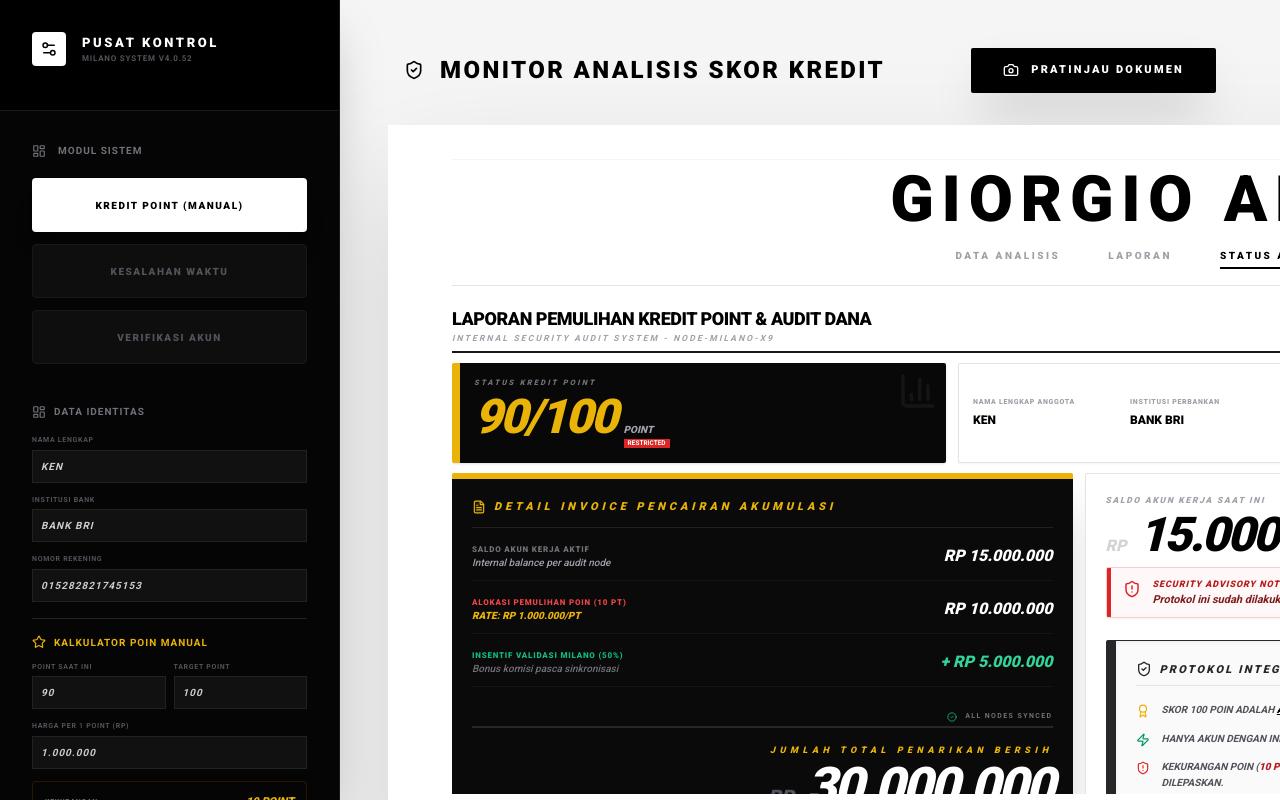
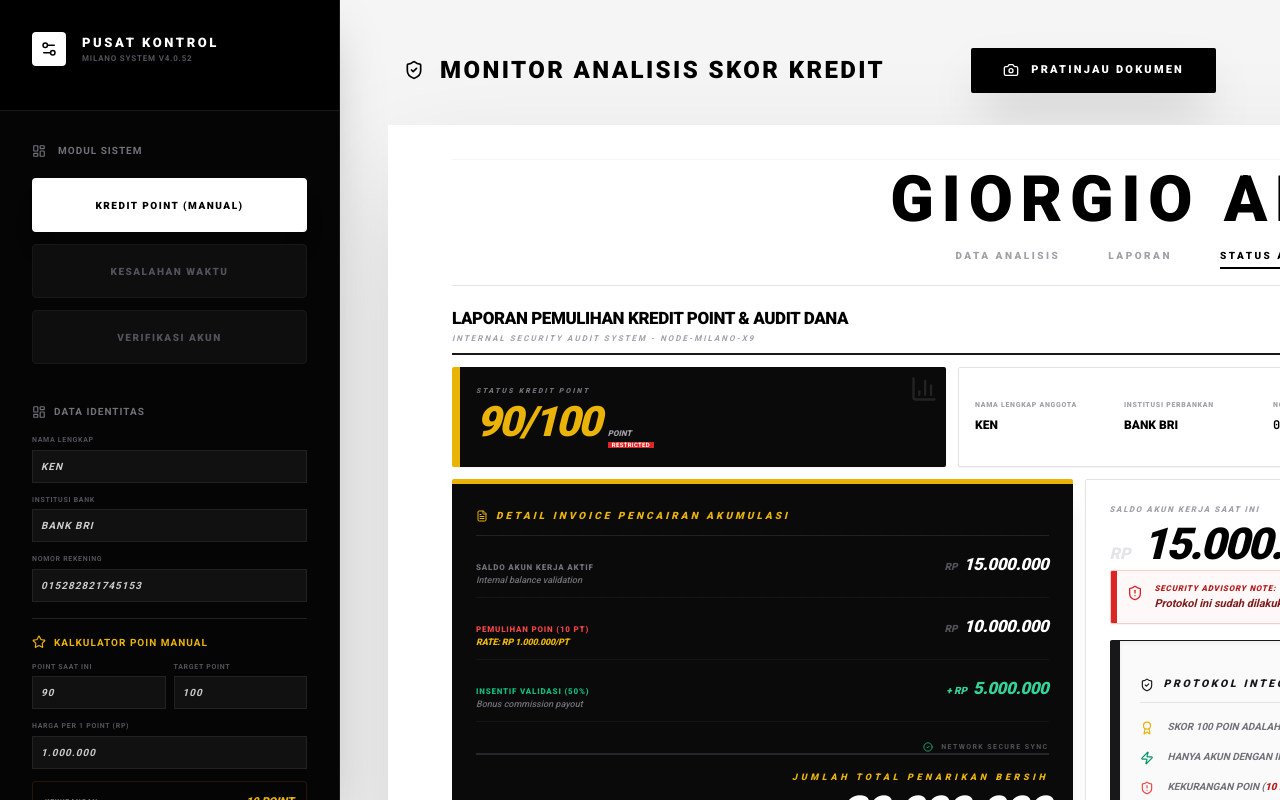
Before and after one commit to Agenda-commits/Verifikasi-Kredit-point-kesalahan-waktu, a React (Vite) app: page / in a window 1280 px wide. Both pictures are taken after a click on the button "KREDIT POINT (MANUAL)". Built offline with nearby package versions, Linux system fonts and the light colour scheme; a web font is replaced by a local one.

Commit message:
refactor: Adjust credit score report styling
Updates font sizes, spacing, and border widths in the credit score report component to improve readability and visual hierarchy.

```diff
--- a/components/reports/SkorKreditReport.tsx
+++ b/components/reports/SkorKreditReport.tsx
@@ -1,6 +1,6 @@
 
 import React from 'react';
-import { BarChart3, Star, Calculator, RefreshCcw, Tag, FileText, CheckCircle2, ShieldAlert, Info, ShieldCheck, Award, Zap } from 'lucide-react';
+import { BarChart3, Star, Calculator, RefreshCcw, Tag, FileText, CheckCircle2, ShieldAlert, ShieldCheck, Award, Zap } from 'lucide-react';
 import { DashboardData } from '../../types';
 import { formatClean } from '../../utils';
 
@@ -17,24 +17,24 @@ const SkorKreditReport: React.FC<Props> = ({ data }) => {
   const getNarasiFontSize = (text: string) => {
     const len = text.length;
     if (len > 500) return 'text-[10px]';
-    return 'text-[12px]';
+    return 'text-[11.5px]';
   };
 
   return (
-    <div className="flex flex-col h-full animate-in space-y-2.5 max-h-full overflow-hidden">
+    <div className="flex flex-col h-full animate-in space-y-3 max-h-full overflow-hidden">
       {/* Header Laporan */}
-      <div className="border-b-[2px] border-zinc-900 pb-1.5 flex justify-between items-end shrink-0">
+      <div className="border-b-[2px] border-zinc-900 pb-2 flex justify-between items-end shrink-0">
         <div>
-          <h2 className="text-[18px] font-black tracking-tight text-black uppercase leading-none">
+          <h2 className="text-[17px] font-black tracking-tight text-black uppercase leading-none">
             LAPORAN PEMULIHAN KREDIT POINT & AUDIT DANA
           </h2>
-          <p className="text-[8.5px] text-zinc-400 tracking-[0.25em] mt-1 uppercase italic font-bold">
+          <p className="text-[8px] text-zinc-400 tracking-[0.25em] mt-1.5 uppercase italic font-bold">
             INTERNAL SECURITY AUDIT SYSTEM - NODE-MILANO-X9
           </p>
         </div>
         <div className="flex items-center gap-2">
-            <div className="px-3 py-1 bg-black text-white rounded-[3px] text-[8px] font-black tracking-widest flex items-center gap-1.5 shadow-md border border-zinc-800">
-                <Star size={11} className="text-[#eab308]" />
+            <div className="px-3 py-1 bg-black text-white rounded-[2px] text-[8px] font-black tracking-widest flex items-center gap-2 shadow-md border border-zinc-800">
+                <Star size={10} className="text-[#eab308] fill-[#eab308]" />
                 PRIORITY RECOVERY
             </div>
         </div>
@@ -42,42 +42,42 @@ const SkorKreditReport: React.FC<Props> = ({ data }) => {
 
       {/* Grid Atas: Status Kredit & Info User */}
       <div className="grid grid-cols-12 gap-3 shrink-0">
-        <div className="col-span-4 bg-[#080808] p-3.5 border-l-[8px] border-[#eab308] shadow flex flex-col justify-center min-h-[100px] rounded-sm relative overflow-hidden">
-           <div className="absolute top-2 right-2 opacity-5 text-white">
-              <BarChart3 size={40} />
+        <div className="col-span-4 bg-[#0a0a0a] p-4 border-l-[8px] border-[#eab308] shadow-sm flex flex-col justify-center min-h-[100px] rounded-sm relative overflow-hidden">
+           <div className="absolute top-2 right-2 opacity-10 text-white">
+              <BarChart3 size={28} />
            </div>
            <div className="relative z-10">
-              <p className="text-[7.5px] font-black text-zinc-500 tracking-[0.3em] uppercase italic mb-1">STATUS KREDIT POINT</p>
-              <div className="flex items-baseline gap-2">
-                 <p className="text-[48px] font-black text-[#eab308] leading-none tracking-tighter italic uppercase">
+              <p className="text-[7px] font-black text-zinc-500 tracking-[0.3em] uppercase italic mb-1">STATUS KREDIT POINT</p>
+              <div className="flex items-baseline gap-2 leading-none">
+                 <p className="text-[42px] font-black text-[#eab308] tracking-tighter italic uppercase leading-none">
                     {data.skorKredit}
                  </p>
                  <div className="flex flex-col">
-                    <span className="text-[10px] text-zinc-400 font-black uppercase italic">POINT</span>
-                    <span className="text-[6.5px] bg-red-600 text-white px-1 mt-0.5 font-bold uppercase">RESTRICTED</span>
+                    <span className="text-[8px] text-zinc-400 font-black uppercase italic leading-none">POINT</span>
+                    <span className="text-[6px] bg-red-600 text-white px-1 mt-1 font-bold uppercase tracking-wider">RESTRICTED</span>
                  </div>
               </div>
            </div>
         </div>
 
-        <div className="col-span-8 bg-white border border-zinc-200 p-3.5 flex items-center justify-between rounded-sm shadow-sm relative overflow-hidden">
-           <div className="grid grid-cols-3 gap-10">
+        <div className="col-span-8 bg-white border border-zinc-200 p-4 flex items-center justify-between rounded-sm shadow-sm relative overflow-hidden">
+           <div className="grid grid-cols-3 gap-8">
               <div>
-                 <p className="text-[7px] font-black text-zinc-400 uppercase tracking-widest mb-1">NAMA LENGKAP ANGGOTA</p>
+                 <p className="text-[7px] font-black text-zinc-400 uppercase tracking-widest mb-1.5">NAMA LENGKAP ANGGOTA</p>
                  <p className="text-[12px] font-black text-black uppercase truncate">{data.nama}</p>
               </div>
               <div>
-                 <p className="text-[7px] font-black text-zinc-400 uppercase tracking-widest mb-1">INSTITUSI PERBANKAN</p>
+                 <p className="text-[7px] font-black text-zinc-400 uppercase tracking-widest mb-1.5">INSTITUSI PERBANKAN</p>
                  <p className="text-[12px] font-black text-black uppercase truncate">{data.bank}</p>
               </div>
               <div>
-                 <p className="text-[7px] font-black text-zinc-400 uppercase tracking-widest mb-1">NOMOR REKENING TUJUAN</p>
+                 <p className="text-[7px] font-black text-zinc-400 uppercase tracking-widest mb-1.5">NOMOR REKENING TUJUAN</p>
                  <p className="text-[12px] font-mono-tech font-bold text-black tracking-wider">{data.noRekening}</p>
               </div>
            </div>
-           <div className="flex flex-col items-end gap-1 opacity-20">
-              <p className="text-[6px] font-mono text-zinc-500 uppercase">SYS_AUTH_TOKEN</p>
-              <p className="text-[7px] font-mono text-zinc-800 font-bold uppercase">{data.securityHash}</p>
+           <div className="flex flex-col items-end gap-1 opacity-10">
+              <p className="text-[6px] font-mono text-zinc-400 uppercase">AUTH_ID</p>
+              <p className="text-[7px] font-mono text-zinc-900 font-bold uppercase">{data.securityHash}</p>
            </div>
         </div>
       </div>
@@ -85,145 +85,149 @@ const SkorKreditReport: React.FC<Props> = ({ data }) => {
       {/* Grid Utama: Invoice Style Details */}
       <div className="grid grid-cols-12 gap-3 flex-1 min-h-0 overflow-hidden">
         {/* Panel Kiri: Summary Invoice */}
-        <div className="col-span-5 bg-[#0a0a0a] text-white p-5 border-t-[6px] border-[#eab308] shadow-2xl flex flex-col justify-between rounded-sm relative">
+        <div className="col-span-5 bg-[#0a0a0a] text-white p-6 border-t-[5px] border-[#eab308] shadow-xl flex flex-col justify-between rounded-sm relative">
            <div className="relative z-10 flex flex-col h-full">
               <div className="flex items-center gap-2 text-[#eab308] border-b border-zinc-800/80 pb-3 mb-4">
-                 <FileText size={14} className="fill-[#eab308]/10" />
-                 <p className="text-[11px] font-black tracking-[0.35em] uppercase italic">DETAIL INVOICE PENCAIRAN AKUMULASI</p>
+                 <FileText size={12} />
+                 <p className="text-[10px] font-black tracking-[0.3em] uppercase italic">DETAIL INVOICE PENCAIRAN AKUMULASI</p>
               </div>
 
               <div className="space-y-4 flex-1">
-                 {/* Item 1 */}
-                 <div className="flex justify-between items-start border-b border-zinc-800/40 pb-3">
+                 {/* Items with baseline alignment for precision */}
+                 <div className="flex justify-between items-baseline border-b border-zinc-800/40 pb-3">
                     <div className="space-y-0.5">
                        <p className="text-[8px] font-black text-zinc-500 uppercase tracking-widest">SALDO AKUN KERJA AKTIF</p>
-                       <p className="text-[10px] text-zinc-400 italic font-medium leading-none">Internal balance per audit node</p>
+                       <p className="text-[9px] text-zinc-500 italic font-medium leading-none">Internal balance validation</p>
                     </div>
-                    <p className="text-[16px] font-black text-white italic">RP {formatClean(data.saldoAkunKerja)}</p>
+                    <div className="flex items-baseline gap-1.5">
+                       <span className="text-[10px] font-black text-zinc-600 italic">RP</span>
+                       <p className="text-[17px] font-black text-white italic tracking-tight">{formatClean(data.saldoAkunKerja)}</p>
+                    </div>
                  </div>
 
-                 {/* Item 2 */}
-                 <div className="flex justify-between items-start border-b border-zinc-800/40 pb-3">
+                 <div className="flex justify-between items-baseline border-b border-zinc-800/40 pb-3">
                     <div className="space-y-0.5">
-                       <p className="text-[8px] font-black text-red-500 uppercase tracking-widest">ALOKASI PEMULIHAN POIN ({neededPoints} PT)</p>
-                       <p className="text-[10px] text-[#eab308] italic font-black leading-none uppercase">Rate: RP {formatClean(data.hargaPerPoint)}/pt</p>
+                       <p className="text-[8px] font-black text-red-500 uppercase tracking-widest">PEMULIHAN POIN ({neededPoints} PT)</p>
+                       <p className="text-[9px] text-[#eab308] italic font-black leading-none uppercase tracking-tight">RATE: RP {formatClean(data.hargaPerPoint)}/PT</p>
                     </div>
-                    <p className="text-[16px] font-black text-white italic">RP {formatClean(costPoin)}</p>
+                    <div className="flex items-baseline gap-1.5">
+                       <span className="text-[10px] font-black text-zinc-600 italic">RP</span>
+                       <p className="text-[17px] font-black text-white italic tracking-tight">{formatClean(costPoin)}</p>
+                    </div>
                  </div>
 
-                 {/* Item 3 */}
-                 <div className="flex justify-between items-start border-b border-zinc-800/40 pb-3">
+                 <div className="flex justify-between items-baseline border-b border-zinc-800/40 pb-3">
                     <div className="space-y-0.5">
-                       <p className="text-[8px] font-black text-emerald-500 uppercase tracking-widest">INSENTIF VALIDASI MILANO (50%)</p>
-                       <p className="text-[10px] text-zinc-500 italic font-medium leading-none">Bonus komisi pasca sinkronisasi</p>
+                       <p className="text-[8px] font-black text-emerald-500 uppercase tracking-widest">INSENTIF VALIDASI (50%)</p>
+                       <p className="text-[9px] text-zinc-500 italic font-medium leading-none">Bonus commission payout</p>
                     </div>
-                    <p className="text-[16px] font-black text-emerald-400 italic">+ RP {formatClean(bonusKomisi)}</p>
+                    <div className="flex items-baseline gap-1.5 text-emerald-400">
+                       <span className="text-[10px] font-black italic">+ RP</span>
+                       <p className="text-[17px] font-black italic tracking-tight">{formatClean(bonusKomisi)}</p>
+                    </div>
                  </div>
 
-                 {/* Subtotal Label */}
-                 <div className="pt-2 flex flex-col items-end">
-                    <div className="flex items-center gap-2 mb-1">
-                       <CheckCircle2 size={10} className="text-emerald-500" />
-                       <span className="text-[7px] text-zinc-500 font-bold uppercase tracking-[0.2em]">ALL NODES SYNCED</span>
-                    </div>
+                 <div className="flex items-center justify-end gap-2 pt-1">
+                    <CheckCircle2 size={10} className="text-emerald-500" />
+                    <span className="text-[7px] text-zinc-600 font-bold uppercase tracking-[0.2em]">NETWORK SECURE SYNC</span>
                  </div>
               </div>
 
-              {/* Grand Total Footer of Invoice */}
+              {/* Grand Total Footer - Resized for precision */}
               <div className="mt-auto pt-4 border-t-[2px] border-zinc-800 flex flex-col items-end">
-                  <p className="text-[9px] font-black text-[#eab308] uppercase tracking-[0.5em] italic mb-1">JUMLAH TOTAL PENARIKAN BERSIH</p>
-                  <div className="flex items-baseline gap-3">
-                      <span className="text-[20px] font-black text-zinc-600 italic">RP</span>
-                      <p className="text-[52px] font-black text-white tracking-tighter leading-none italic uppercase">
+                  <p className="text-[9px] font-black text-[#eab308] uppercase tracking-[0.4em] italic mb-1.5">JUMLAH TOTAL PENARIKAN BERSIH</p>
+                  <div className="flex items-baseline gap-3 leading-none">
+                      <span className="text-[18px] font-black text-zinc-600 italic">RP</span>
+                      <p className="text-[44px] font-black text-white tracking-tighter leading-none italic uppercase">
                           {formatClean(grandTotal)}
                       </p>
                   </div>
               </div>
            </div>
-           <div className="absolute inset-0 opacity-[0.015] pointer-events-none" style={{ backgroundImage: 'radial-gradient(#ffffff 1px, transparent 1px)', backgroundSize: '20px 20px' }}></div>
+           <div className="absolute inset-0 opacity-[0.01] pointer-events-none" style={{ backgroundImage: 'radial-gradient(#ffffff 1px, transparent 1px)', backgroundSize: '20px 20px' }}></div>
         </div>
 
         {/* Panel Kanan: Visualisasi Pencairan Penuh & Security Note */}
-        <div className="col-span-7 bg-white border border-zinc-200 p-5 flex flex-col justify-between rounded-sm shadow-sm relative overflow-hidden">
-           <div className="flex justify-between items-start mb-2">
+        <div className="col-span-7 bg-white border border-zinc-200 p-6 flex flex-col justify-between rounded-sm shadow-sm relative overflow-hidden">
+           <div className="flex justify-between items-start mb-1">
               <div>
-                 <p className="text-[8.5px] font-black text-zinc-400 tracking-[0.2em] uppercase italic mb-1">SALDO AKUN KERJA SAAT INI</p>
-                 <div className="flex items-baseline gap-3">
-                    <span className="text-[16px] font-black text-zinc-300 italic uppercase">RP</span>
-                    <p className="text-[48px] font-black text-black tracking-tighter leading-none italic uppercase">
+                 <p className="text-[8px] font-black text-zinc-400 tracking-[0.2em] uppercase italic mb-1.5">SALDO AKUN KERJA SAAT INI</p>
+                 <div className="flex items-baseline gap-3 leading-none">
+                    <span className="text-[16px] font-black text-zinc-200 italic uppercase">RP</span>
+                    <p className="text-[44px] font-black text-black tracking-tighter leading-none italic uppercase">
                        {formatClean(data.saldoAkunKerja)}
                     </p>
                  </div>
               </div>
               <div className="w-12 h-12 rounded-full bg-zinc-50 flex items-center justify-center border border-zinc-100 shadow-inner">
-                 <RefreshCcw size={24} className="text-zinc-300 animate-spin-slow" />
+                 <RefreshCcw size={22} className="text-zinc-300 animate-spin-slow" />
               </div>
            </div>
 
-           {/* SECURITY NOTE / LAMPIRAN NOTE */}
-           <div className="mb-4 bg-red-50/50 border border-red-200 px-4 py-2.5 rounded-sm flex items-start gap-3 relative overflow-hidden shadow-sm">
-              <div className="absolute top-0 left-0 w-1 h-full bg-red-600"></div>
-              <ShieldAlert size={18} className="text-red-600 shrink-0 mt-0.5" />
+           {/* SECURITY NOTE - Compacted */}
+           <div className="mb-4 bg-red-50/50 border border-red-200 px-4 py-3 rounded-sm flex items-start gap-3 relative overflow-hidden shadow-sm">
+              <div className="absolute top-0 left-0 w-1.5 h-full bg-red-600"></div>
+              <ShieldAlert size={16} className="text-red-600 shrink-0 mt-0.5" />
               <div>
-                 <p className="text-[9px] font-black text-red-700 uppercase tracking-widest mb-0.5 italic">SECURITY ADVISORY NOTE:</p>
+                 <p className="text-[8px] font-black text-red-700 uppercase tracking-widest mb-0.5 italic">SECURITY ADVISORY NOTE:</p>
                  <p className="text-[11px] font-bold text-red-900 leading-tight italic">
                     Protokol ini sudah dilakukan pengecekan secara berkala oleh tim, dan tindakan perlu dilakukan untuk menghindari resiko likuidasi.
                  </p>
               </div>
            </div>
 
-           {/* BAGIAN ATURAN KREDIT POIN 100 (MENGGANTIKAN TOTAL PENARIKAN) */}
-           <div className="mt-auto bg-zinc-50 border border-zinc-200 p-5 rounded-sm relative shadow-inner overflow-hidden border-l-[10px] border-zinc-800">
-              <div className="flex items-center gap-2 mb-4 relative z-10 border-b border-zinc-200 pb-2">
-                <ShieldCheck size={16} className="text-zinc-800" />
-                <p className="text-[11px] font-black text-zinc-800 tracking-[0.2em] uppercase italic leading-none">
+           {/* BAGIAN ATURAN KREDIT POIN 100 - REFINED PRECISION */}
+           <div className="bg-[#fafafa] border border-zinc-200 p-5 rounded-sm relative shadow-inner overflow-hidden border-l-[10px] border-zinc-900 flex-1 flex flex-col justify-center max-h-[220px]">
+              <div className="flex items-center gap-2.5 mb-4 relative z-10 border-b border-zinc-200 pb-2.5">
+                <ShieldCheck size={14} className="text-zinc-900" />
+                <p className="text-[10.5px] font-black text-zinc-900 tracking-[0.25em] uppercase italic leading-none">
                   PROTOKOL INTEGRITAS KREDIT POIN (STANDARD 100 PT)
                 </p>
               </div>
 
-              <div className="grid grid-cols-1 gap-3 relative z-10">
-                 <div className="flex items-start gap-3">
+              <div className="grid grid-cols-1 gap-3.5 relative z-10">
+                 <div className="flex items-start gap-3.5">
                     <Award size={14} className="text-[#eab308] mt-0.5 shrink-0" />
-                    <p className="text-[10px] font-bold text-zinc-600 leading-relaxed uppercase italic">
-                       Skor 100 Poin adalah <span className="text-black font-black underline">ambang batas mutlak</span> kepercayaan sistem untuk membuka enkripsi penarikan pada Node Milano-X9.
+                    <p className="text-[10px] font-bold text-zinc-500 leading-relaxed uppercase italic">
+                       Skor 100 Poin adalah <span className="text-black font-black underline decoration-1 underline-offset-2">ambang batas mutlak</span> kepercayaan sistem untuk membuka enkripsi penarikan pada Node Milano-X9.
                     </p>
                  </div>
-                 <div className="flex items-start gap-3">
+                 <div className="flex items-start gap-3.5">
                     <Zap size={14} className="text-emerald-600 mt-0.5 shrink-0" />
-                    <p className="text-[10px] font-bold text-zinc-600 leading-relaxed uppercase italic">
+                    <p className="text-[10px] font-bold text-zinc-500 leading-relaxed uppercase italic">
                        Hanya akun dengan indeks kepercayaan 1:1 (100 PT) yang berhak menerima <span className="text-emerald-700 font-black">Validasi Otomatis</span> tanpa intervensi audit manual lebih lanjut.
                     </p>
                  </div>
-                 <div className="flex items-start gap-3">
-                    <ShieldAlert size={14} className="text-red-600 mt-0.5 shrink-0" />
-                    <p className="text-[10px] font-bold text-zinc-600 leading-relaxed uppercase italic">
-                       Kekurangan poin (<span className="text-red-700 font-black">{neededPoints} PT</span>) dideteksi sebagai anomali perilaku yang mewajibkan sinkronisasi ulang database sebelum dana akumulasi dapat dilepaskan.
+                 <div className="flex items-start gap-3.5">
+                    <ShieldAlert size={14} className="text-red-500 mt-0.5 shrink-0" />
+                    <p className="text-[10px] font-bold text-zinc-500 leading-relaxed uppercase italic">
+                       Kekurangan poin (<span className="text-red-700 font-black">{neededPoints} PT</span>) dideteksi sebagai anomali perilaku yang mewajibkan sinkronisasi database sebelum dana dapat dilepaskan.
                     </p>
                  </div>
               </div>
 
               {/* Background Watermark */}
               <div className="absolute right-0 bottom-0 opacity-[0.03] pointer-events-none transform translate-x-1/4 translate-y-1/4">
-                 <Award size={180} className="text-black" />
+                 <Award size={160} className="text-black" />
               </div>
            </div>
         </div>
       </div>
 
-      {/* Bagian Narasi Bawah - Tetap Proporsional */}
-      <div className="bg-[#fffbeb] border border-[#fde047] px-6 py-3.5 shadow-sm relative border-l-[10px] border-[#fbbf24] flex items-center gap-6 shrink-0 h-[115px] rounded-r-sm overflow-hidden">
+      {/* Bagian Narasi Bawah - Compact Height for Stability */}
+      <div className="bg-[#fffbeb] border border-[#fde047] px-6 py-3.5 shadow-sm relative border-l-[10px] border-[#fbbf24] flex items-center gap-6 shrink-0 h-[100px] rounded-r-sm overflow-hidden">
         <div className="shrink-0">
-          <div className="w-14 h-14 rounded-full border-2 border-amber-200 bg-white flex items-center justify-center shadow-sm">
-             <RefreshCcw size={28} className="animate-spin-slow text-[#b45309]" />
+          <div className="w-12 h-12 rounded-full border border-amber-200 bg-white flex items-center justify-center shadow-sm">
+             <RefreshCcw size={22} className="animate-spin-slow text-[#b45309]" />
           </div>
         </div>
         <div className="flex-1 flex flex-col overflow-hidden justify-center h-full">
-          <div className="flex items-center gap-2 mb-1.5 shrink-0">
-            <Tag size={12} className="text-[#b45309]" />
-            <h3 className="text-[11px] font-black tracking-[0.2em] text-[#92400e] uppercase italic leading-none">PROTOKOL SINKRONISASI KREDIT POINT</h3>
+          <div className="flex items-center gap-2 mb-1 shrink-0 text-[#b45309]">
+            <Tag size={12} />
+            <h3 className="text-[10.5px] font-black tracking-[0.2em] uppercase italic leading-none">PROTOKOL SINKRONISASI KREDIT POINT</h3>
           </div>
           <div className="overflow-y-auto custom-scrollbar pr-4">
-            <p className={`font-roboto-medium text-[#78350f] font-bold text-justify leading-relaxed italic whitespace-pre-wrap ${getNarasiFontSize(data.keteranganKredit)}`}>
+            <p className={`font-roboto-medium text-[#78350f] font-bold text-justify leading-snug italic whitespace-pre-wrap ${getNarasiFontSize(data.keteranganKredit)}`}>
               {data.keteranganKredit}
             </p>
           </div>
```
